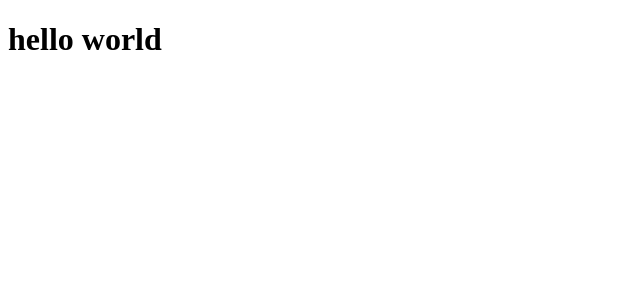
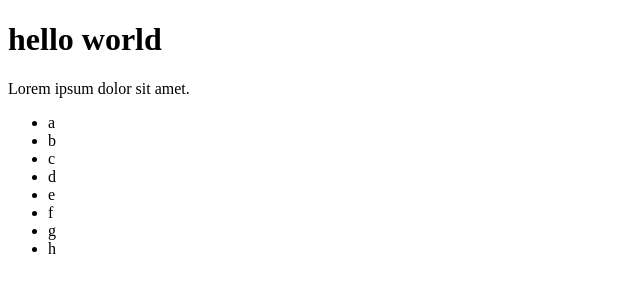
Before and after one commit to povchief/train-and-error, a plain HTML site: page index.html in a window 1280 px wide. Shown: the whole page, without its empty margins (0-640 px from the left). Drawn offline with Linux system fonts and the light colour scheme.

Commit message:
add feature list and paragraph

```diff
--- a/index.html
+++ b/index.html
@@ -7,5 +7,16 @@
   </head>
   <body>
     <h1>hello world</h1>
+    <p>Lorem ipsum dolor sit amet.</p>
+    <ul>
+      <li>a</li>
+      <li>b</li>
+      <li>c</li>
+      <li>d</li>
+      <li>e</li>
+      <li>f</li>
+      <li>g</li>
+      <li>h</li>
+    </ul>
   </body>
 </html>
```
